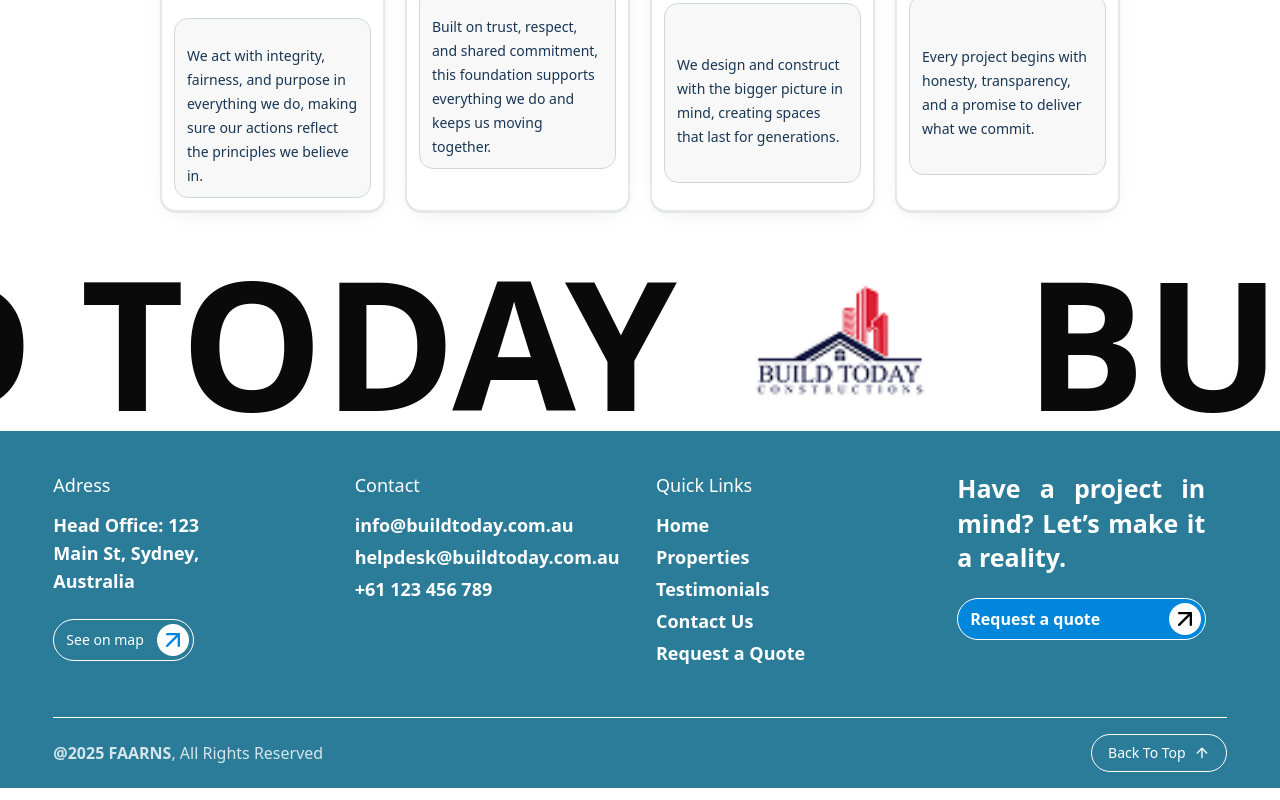
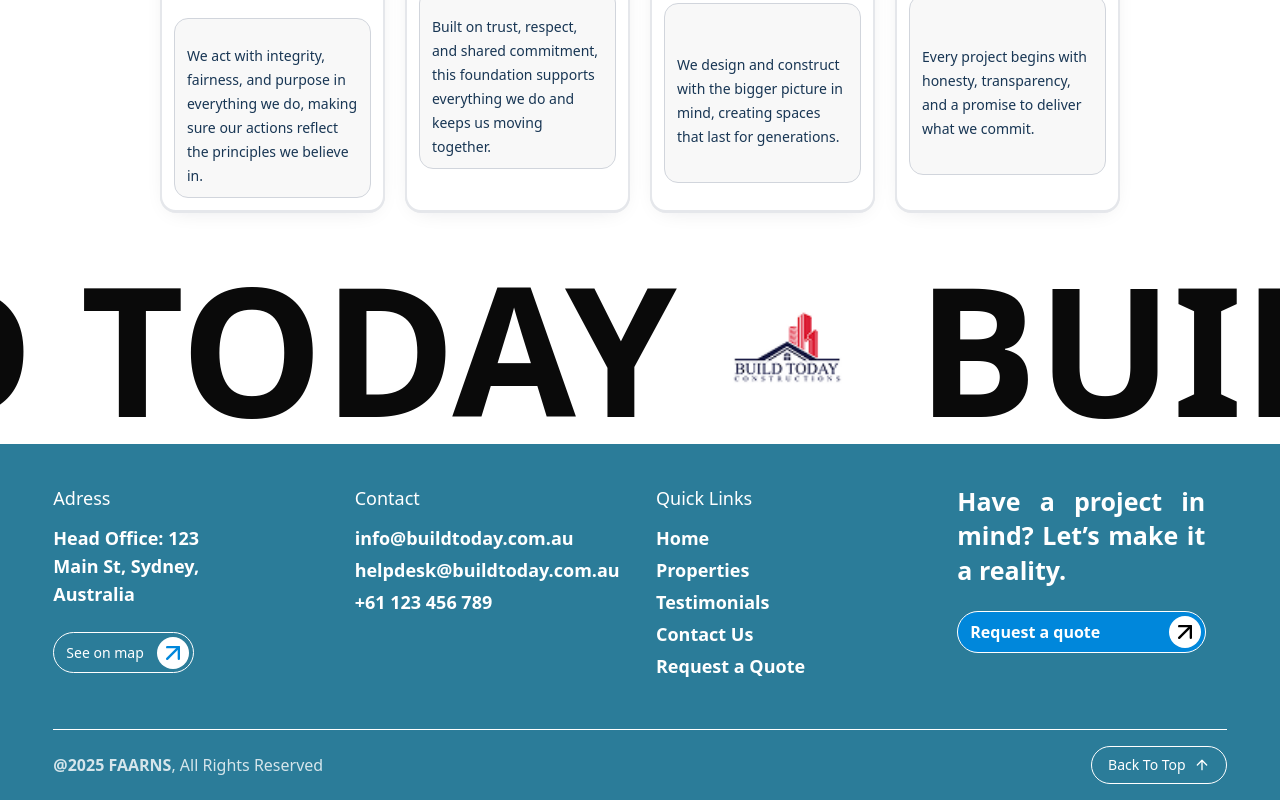
Before and after one commit to faarns12/build_today, a Next.js app: page /Quotation in a window 1280 px wide. Shown: the part 1491-2291 px from the top of the page. Built offline with nearby package versions, Linux system fonts and the light colour scheme.

Commit message:
marquee updated

```diff
--- a/src/components/Contact-us/BuildToday.tsx
+++ b/src/components/Contact-us/BuildToday.tsx
@@ -5,40 +5,26 @@ import Image from "next/image";
 
 export default function BuildTodaySection() {
   return (
-    <section className=" mx-auto mt-10 bg-white overflow-hidden">
-      <Marquee
-        gradient={false} // disables fade gradient on edges
-        speed={90}        // adjust speed
-        pauseOnHover={true}
+    <section className="mx-auto mt-10 bg-white overflow-hidden">
+      <Marquee gradient={false} speed={90} pauseOnHover={true}>
+        {/* Repeat blocks for smooth scroll */}
+        {[...Array(3)].map((_, i) => (
+          <div
+            key={i}
+            className="flex items-center whitespace-nowrap space-x-4 mr-8"
           >
-        {/* Repeat this block multiple times for continuous effect */}
-        <div className="flex items-center whitespace-nowrap space-x-4 mr-8">
-          <h3 className="font-bold text-[14vw] sm:text-[14vw] md:text-[14vw] lg:text-[14vw] xl:text-[14vw] leading-none">
-            BUILD TODAY
-          </h3>
-          <Image
-            src="/logo.png" // replace with your logo path
-            alt="Logo"
-            width={300}      // adjust size
-            height={300}
-            className="object-contain"
-          />
-        </div>
-
-        <div className="flex items-center whitespace-nowrap space-x-4 mr-8">
-          <h3 className="font-bold text-[14vw] sm:text-[14vw] md:text-[14vw] lg:text-[14vw] xl:text-[14vw] leading-none">
-            BUILD TODAY
-          </h3>
+            <h3 className="font-bold text-[14vw] leading-none">BUILD TODAY</h3>
+            <div className="relative w-[15vw] h-[15vw] min-w-[60px] min-h-[60px] max-w-[200px] max-h-[200px]">
               <Image
                 src="/logo.png"
                 alt="Logo"
-            width={300}
-            height={300}
+                fill
                 className="object-contain"
+                sizes="(max-width: 768px) 15vw, (max-width: 1200px) 10vw, 8vw"
               />
             </div>
-
-        {/* Add more repeats if needed */}
+          </div>
+        ))}
       </Marquee>
     </section>
   );
```
Lines whose indentation alone changed are shown as unchanged.
